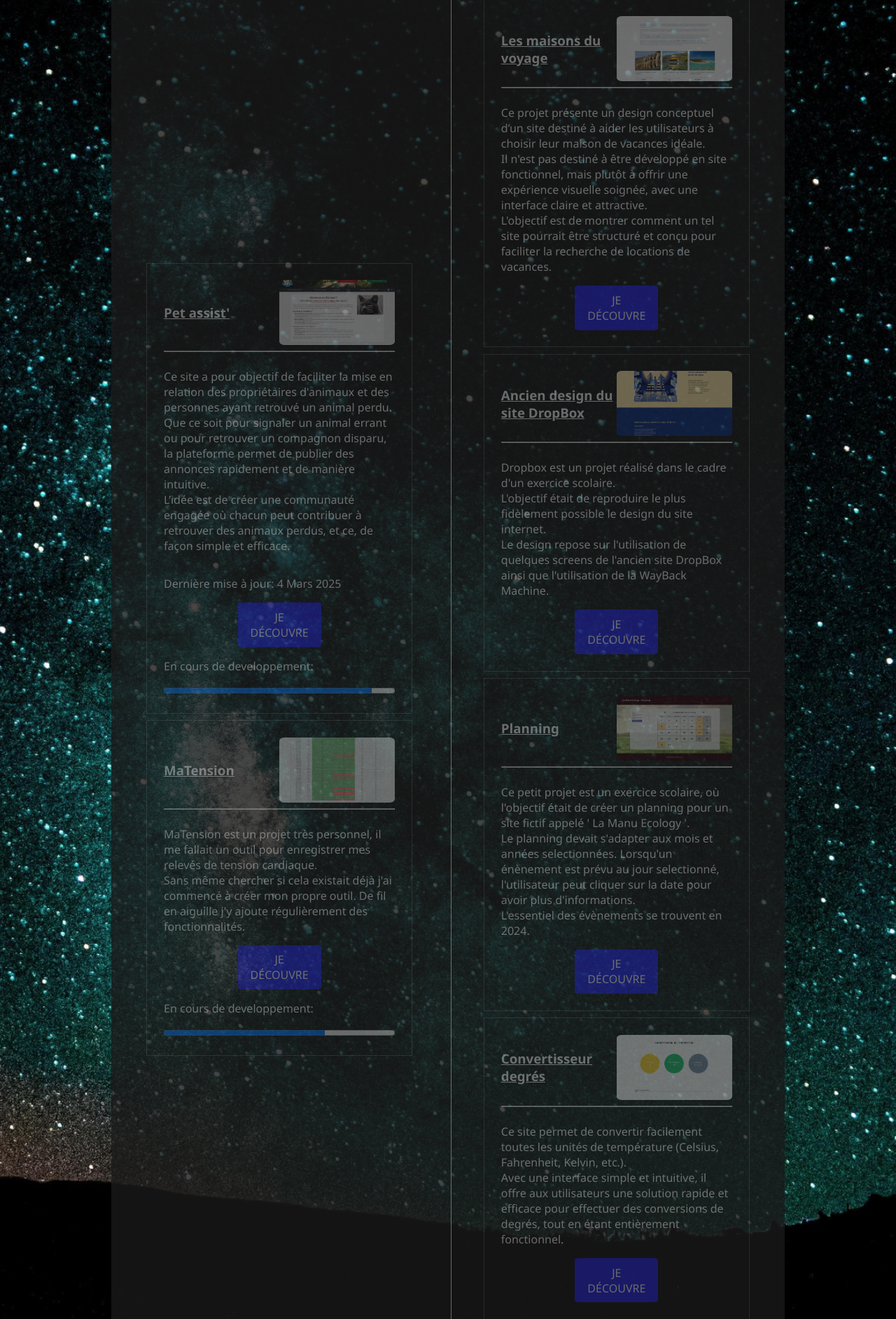
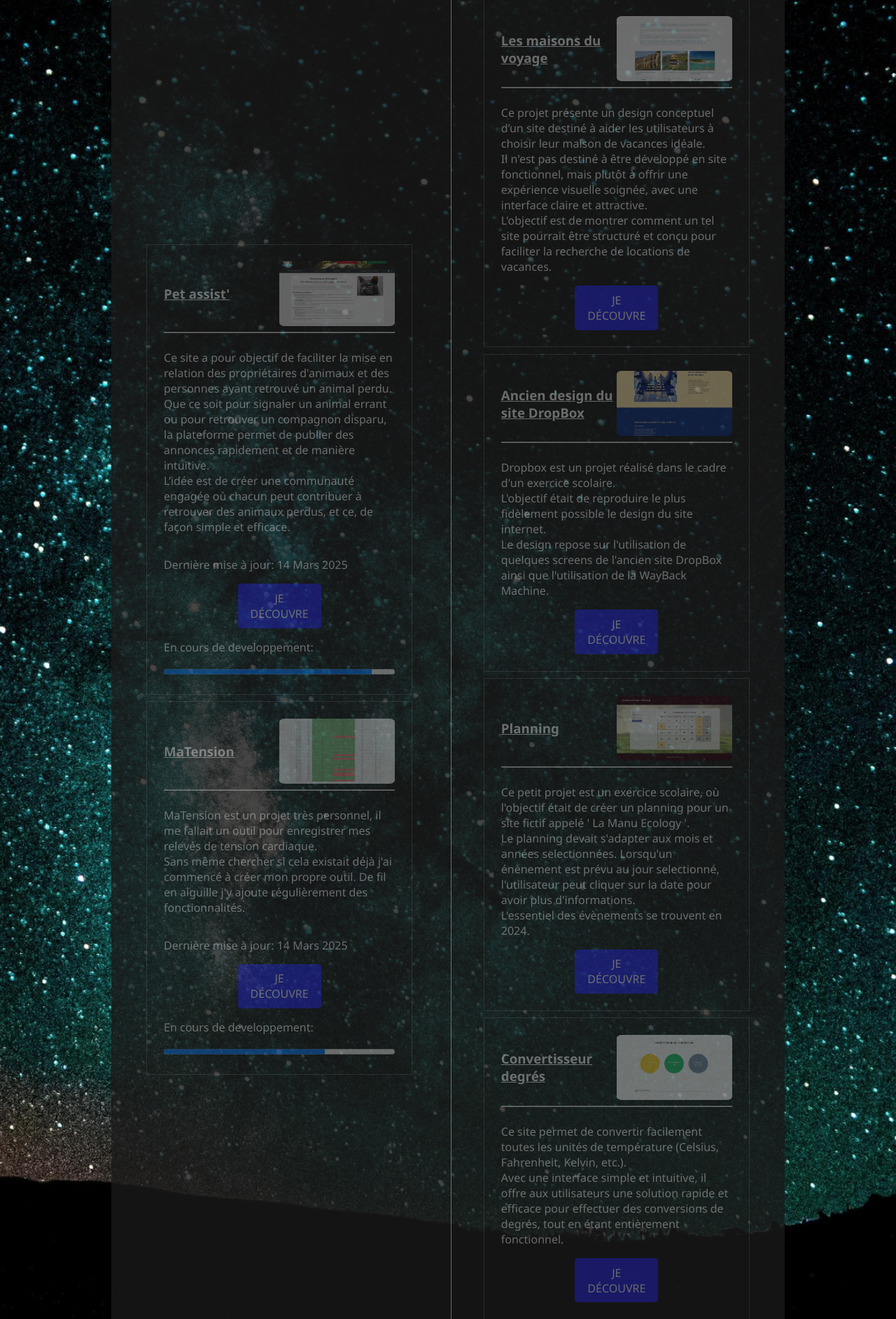
Before and after one commit to ThibautG60/VPS, a PHP site: page / in a window 1280 px wide. Shown: the part 573-2458 px from the top of the page at 70% size. Run offline with PHP 8.4, Linux system fonts and the light colour scheme; data that the repository does not hold is empty.

Commit message:
Docker VPS

```diff
--- a/code/views/acceuil.php
+++ b/code/views/acceuil.php
@@ -53,7 +53,7 @@
                                 plateforme permet de publier des annonces rapidement et de manière intuitive.<br>
                                 L’idée est de créer une communauté engagée où chacun peut contribuer à retrouver des
                                 animaux perdus, et ce, de façon simple et efficace.</p>
-                            <p>Dernière mise à jour: 4 Mars 2025</p>
+                            <p>Dernière mise à jour: 14 Mars 2025</p>
                             <a href="http://192.168.1.158:70">Je découvre</a>
                             <p>En cours de developpement:</p>
                             <progress id="progress" value="90" max="100"> </progress>
@@ -67,6 +67,7 @@
                                 pour enregistrer mes relevés de tension cardiaque.<br>
                                 Sans même chercher si cela existait déjà j'ai commencé à créer mon propre outil. De fil
                                 en aiguille j'y ajoute régulièrement des fonctionnalités.</p>
+                            <p>Dernière mise à jour: 14 Mars 2025</p>
                             <a href="http://192.168.1.158:90">Je découvre</a>
                             <p>En cours de developpement:</p>
                             <progress id="progress" value="70" max="100"> </progress>
```
Also changed, not shown: 1 other file.
